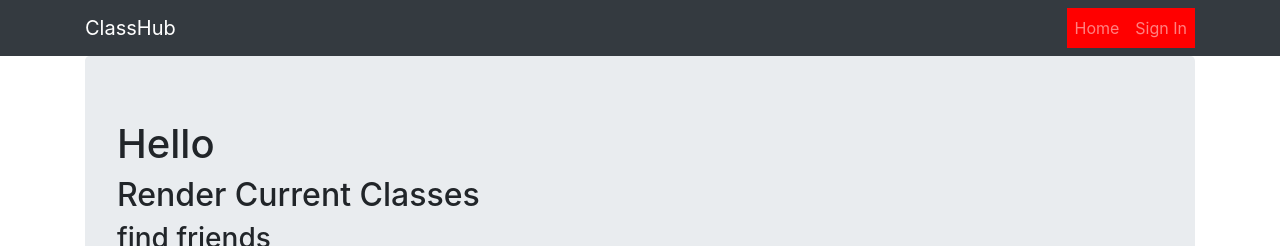
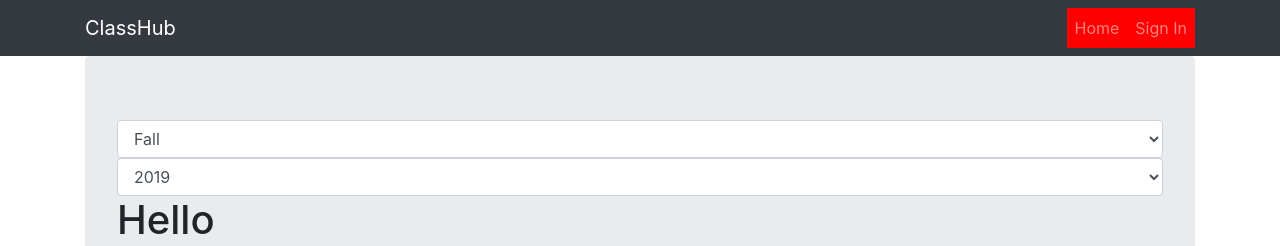
Before and after one commit to SalvadorM/hunter-front-end, a React (Create React App) app: page / in a window 1280 px wide. Shown: the top 246 px of the page. Built offline with nearby package versions, Linux system fonts and the light colour scheme; no server answers.

Commit message:
get classes and render

```diff
--- a/src/scenes/Home/functions/index.js
+++ b/src/scenes/Home/functions/index.js
@@ -0,0 +1,8 @@
+import axios from '../../../utilities/axios'
+
+
+export const getCurrentClasses = async (season, year) => {
+
+    let api_url = `/usercourse/userclasses/?season=${season}&year=${year}`
+    return axios.get(api_url)
+}
--- a/src/scenes/Home/scenes/HomeLanding.js
+++ b/src/scenes/Home/scenes/HomeLanding.js
@@ -1,4 +1,9 @@
 import React, {Component} from 'react'
+
+
+//functions
+import {getCurrentClasses} from '../functions/index'
+import UserCourses from '../../courses/scenes/UserCourses';
 
 class Home extends Component {
     constructor(props){
@@ -8,20 +13,63 @@ class Home extends Component {
             username: localStorage.getItem('username'),
             classes: [],
             cbResponce: false,
+            season: 'fall',
+            year: new Date().getFullYear()
 
         }
     }
 
-    componentDidMount(){
+    async componentDidMount(){
+        const {season, year} = this.state
+        this.getUserCourse(season, year)
+    }
+    getUserCourse = async (season, year) => {
+        try{
+            const classes = await getCurrentClasses(season, year)
+            //add the rest
+            console.log(classes.data)
+            this.setState({classes: classes.data})
+        }
+        catch(err){
+            console.log(err)
+            //handle error
+        }
+    }
 
+    onchange = (e) => {
+        e.preventDefault()
+        const {season , year} = this.state
+        const field = e.target.name
+        this.setState({[field]: e.target.value})
+        if(field == 'season'){
+            this.getUserCourse(e.target.value, year)
+        }else{
+            this.getUserCourse(season, e.target.value)
+        }
     }
+
     render(){
-        const { username } = this.state
+        const { username, season, year, classes} = this.state
         return(
             <div className="container">
                 <div className="jumbotron">
+                    <div className="col-12-xs">
+                    <select className="form-control" name="season" value={season} onChange={this.onchange}>
+                        <option value="spring">Spring</option>
+                        <option value="fall">Fall</option>
+                        <option value="summer">Summer</option>
+                        <option value="winter">Winter</option>
+                    </select>
+                    <select className="form-control" name="year" value={year} onChange={this.onchange}>
+                        <option value="2019">2019</option>
+                        <option value="2018">2018</option>
+                        <option value="2017">2017</option>
+                        <option value="2016">2016</option>
+                    </select>
+                    </div>
                     <h1>Hello {username}</h1>
                     <h2>Render Current Classes</h2>
+                    <UserCourses courses={classes} />
                     <h3>find friends </h3>
                     <h2>Render Post created by user</h2>
                     <h2>Render Friends</h2>
--- /dev/null
+++ b/src/scenes/courses/scenes/UserCourses.js
@@ -0,0 +1,25 @@
+import React, {Component} from 'react'
+
+class UserCourses extends Component {
+    constructor(props){
+        super(props)
+    }
+
+    render(){
+        const courses = this.props.courses
+
+        const CoursesToRender = courses.map((val,i) => {
+            return(<div key={i}>
+                <h3>{val.className}</h3>
+                <p>{val.section}</p>
+            </div>)
+        })
+        return(
+            <div>
+                {CoursesToRender}
+            </div>
+        )
+    }
+}
+
+export default UserCourses
```
